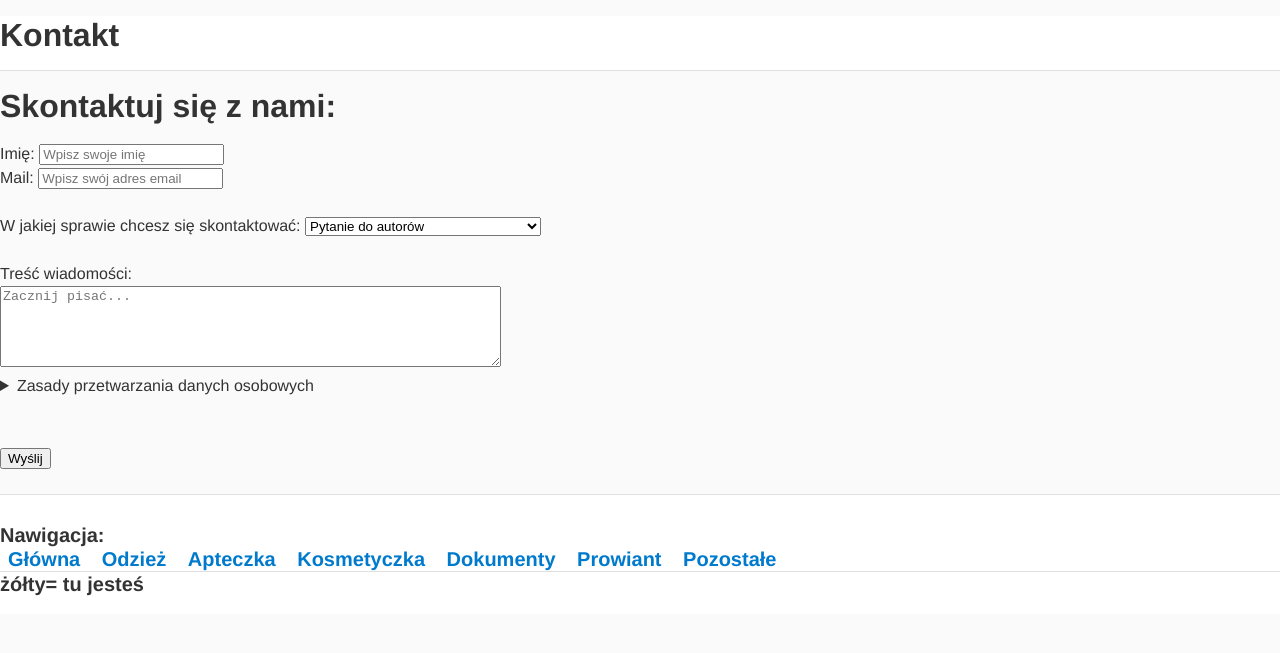
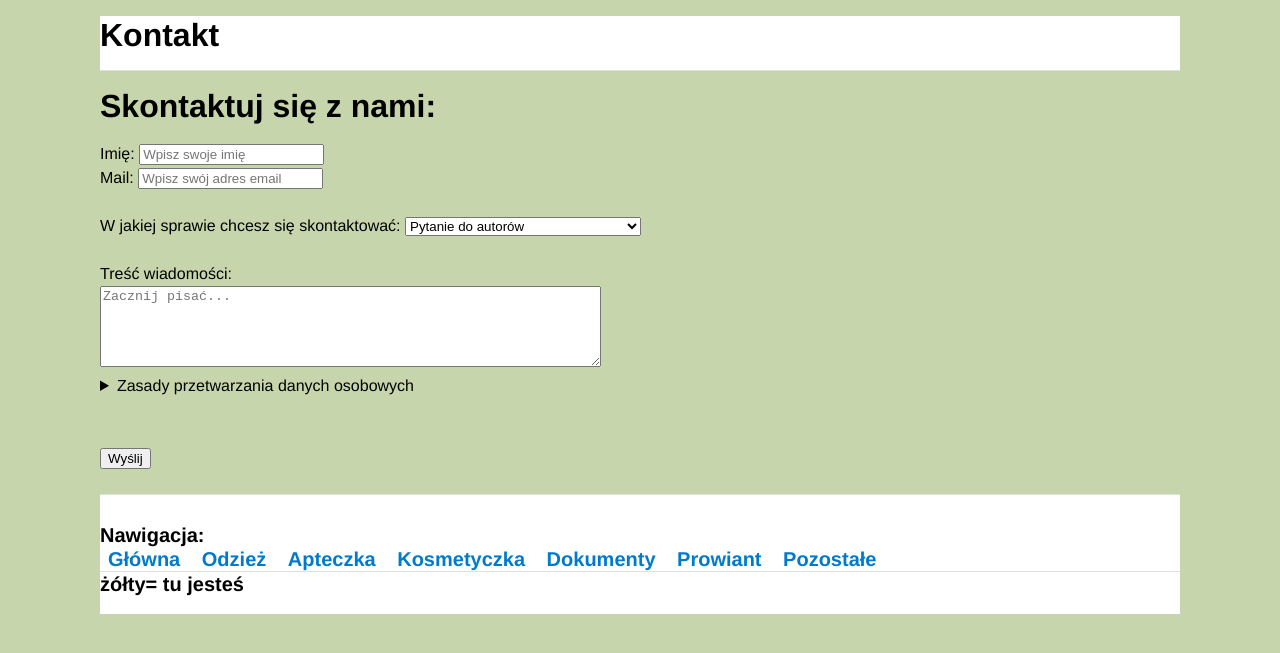
Before and after one commit to kama-pa-go/KGprojects, a Jekyll site: the page built from kontakt.md, in a window 1280 px wide. Shown: the top 653 px of the page. Built offline with Jekyll 4.4.1, drawn with Linux system fonts in a browser that asks for light colours.

Commit message:
Update styles.css

```diff
--- a/css/styles.css
+++ b/css/styles.css
@@ -15,9 +15,6 @@ caption {
 }
 body {
   line-height: 1.5;
-  margin-left: 100px;
-  margin-right: 100px;
-  background-color: rgb(198, 213, 171);
 }
 /* Simple box sizing to avoid weird element expansions */
 *, *::before, *::after {
@@ -32,10 +29,10 @@ ul {
 /* ========== Body Typography ========== */
 body {
   font-family: "Helvetica Neue", Helvetica, Arial, sans-serif;
-  background: #fafafa;
-  color: #333;
+  margin-left: 100px;
+  margin-right: 100px;
+  background-color: rgb(198, 213, 171);
   -webkit-font-smoothing: antialiased;
-  margin: 0;
   padding: 0;
 }
 /* Restrict content width on large screens for readability */
```
